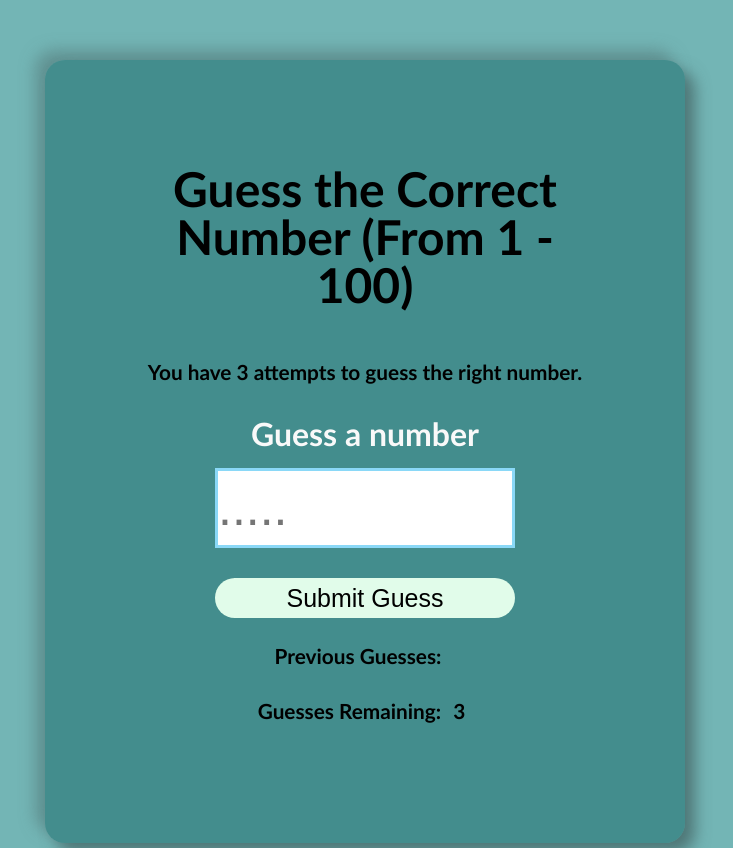
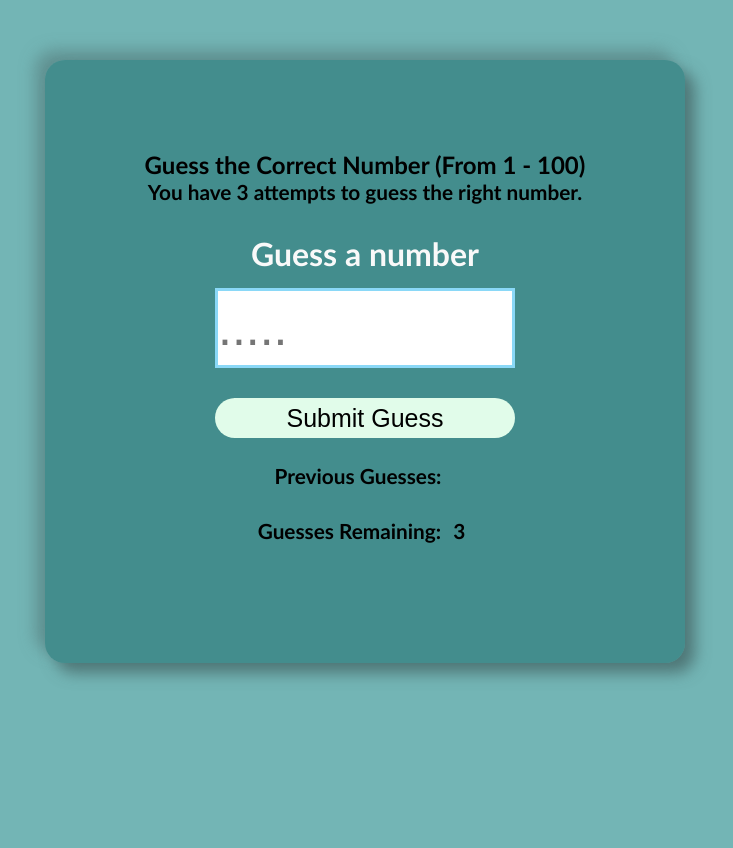
Before and after one commit to Arahub09/Guessing-Game, a plain HTML site: page index.html in a window 1280 px wide. Shown: the whole page, without its empty margins (275-1008 px from the left). After the commit the page ends 800 px from the top, so only its background shows below. Drawn offline with Linux system fonts and the light colour scheme.

Commit message:
Update 3 index.html

```diff
--- a/index.html
+++ b/index.html
@@ -8,7 +8,7 @@
 </head>
 <body>
     <div class="container">
-        <h1>Guess the Correct Number (From 1 - 100)</h1>
+        <h2>Guess the Correct Number (From 1 - 100)</h2>
         <p>You have 3 attempts to guess the right number.</p>
 
         <div id="wrapper">
```
